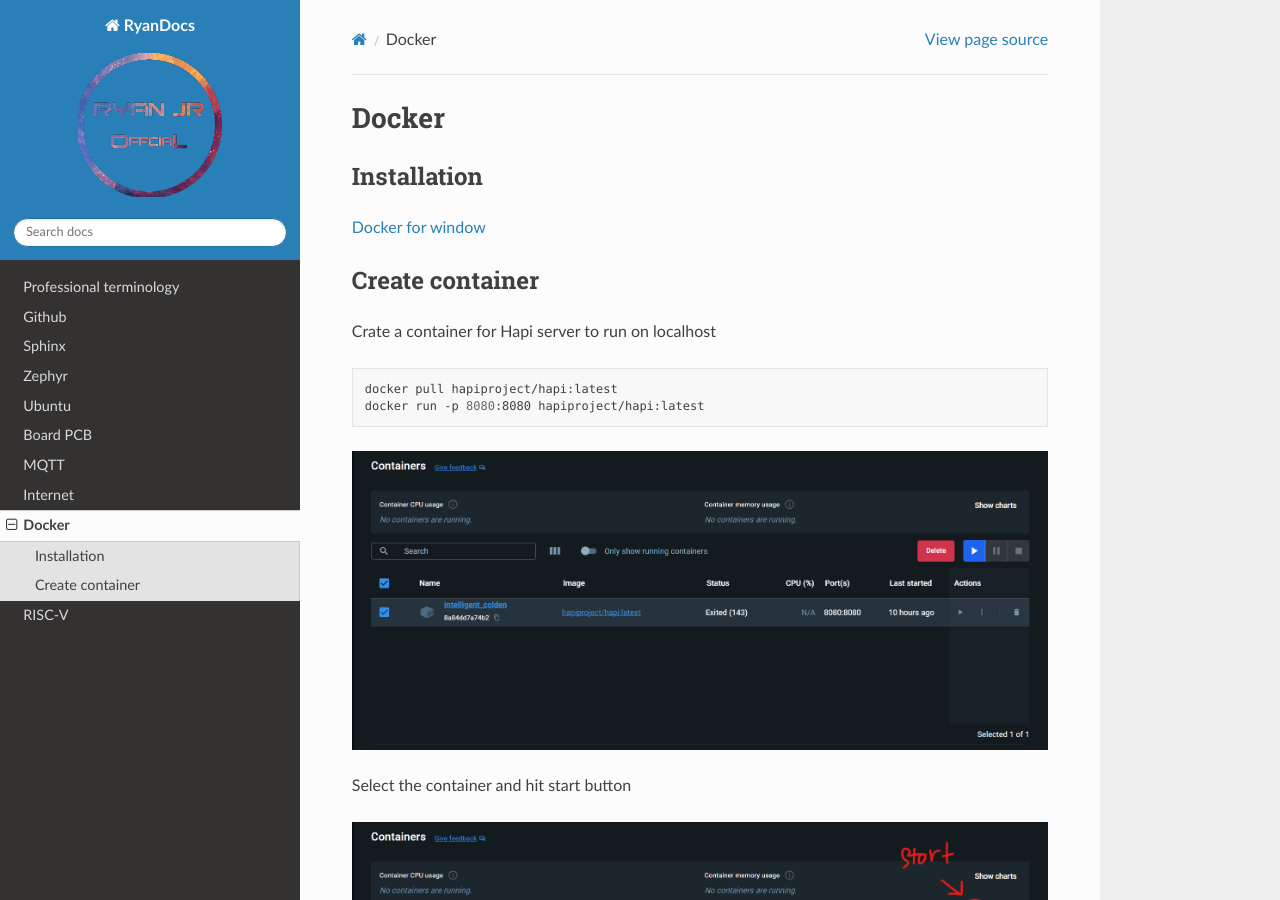
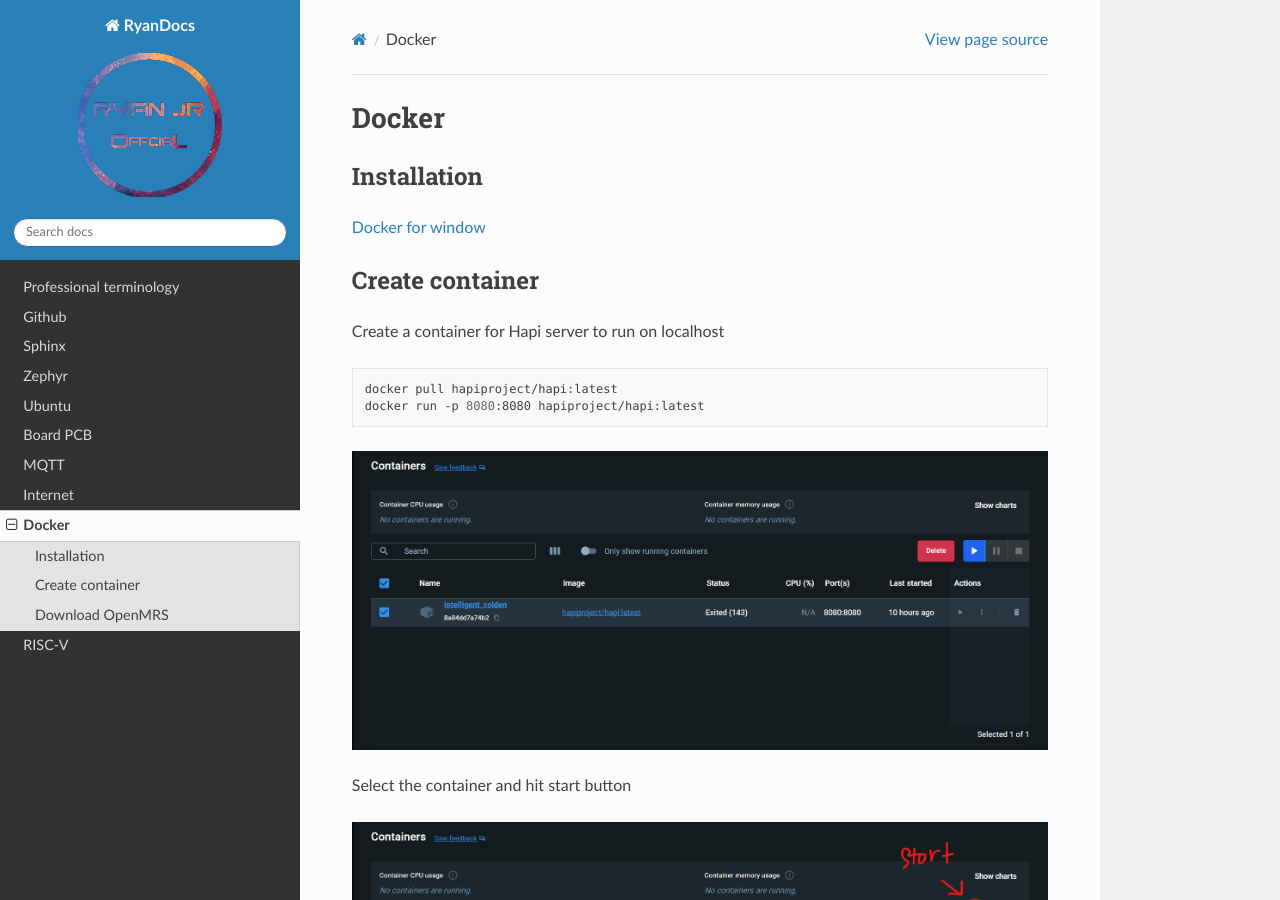
Before and after one commit to ryanjtr/MyDocs, a Sphinx documentation site: the page built from docs/source/Contents/fhir.rst, in a window 1280 px wide and 900 px high. Built offline with Sphinx 7.4.7 and the Read the Docs theme 2.0.0, drawn with Linux system fonts in a browser that asks for light colours; some of the changed text lies outside the part shown.

Commit message:
update fhir

```diff
--- a/docs/source/Contents/fhir.rst
+++ b/docs/source/Contents/fhir.rst
@@ -9,7 +9,7 @@
 Create container
 --------------------
 
-Crate a container for Hapi server to run on localhost
+Create a container for Hapi server to run on localhost
 
 .. code-block:: docker
 
@@ -26,3 +26,12 @@
 
 .. image:: image/docker3.png
 .. image:: image/docker4.png
+
+Download OpenMRS
+----------------------
+
+`Web page OpenMRS <https://openmrs.org/>`_
+
+Choose ``Standalone Edition``
+
+`Link download OpenMRS <https://openmrs.org/download/>`_
```
